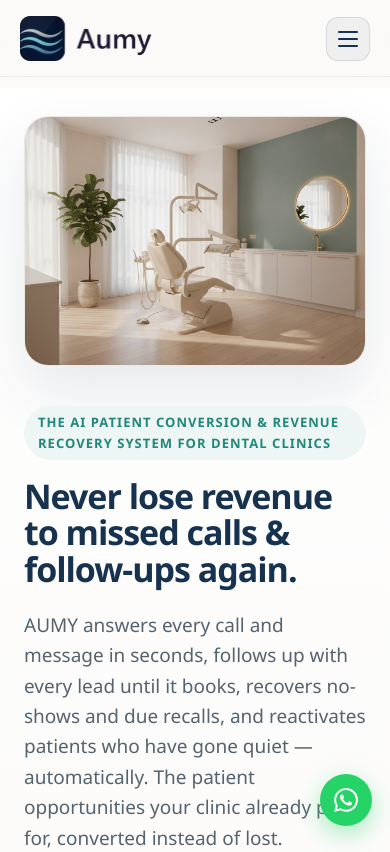
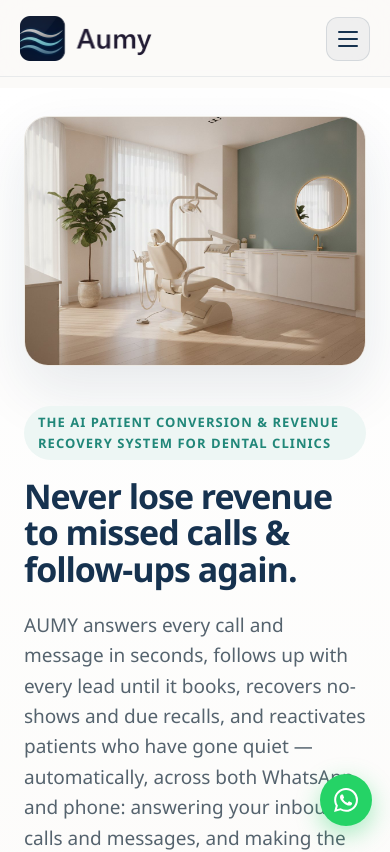
Before and after one commit to aaumai/aumai-website, a React (Create React App) app: page / in a window 390 px wide. Shown: the top 852 px of the page. Built offline with nearby package versions, Linux system fonts and the light colour scheme.

Commit message:
Homepage copy: WhatsApp + phone channel positioning (inbound & outbound calls)
Jayesh's copy pass — hero sub and front-desk pillar now state AUMY works
across both WhatsApp and phone, answering inbound calls and making
outbound ones. Committed as-is to unblock the journey-pillar restructure.

```diff
--- a/src/pages/Home.js
+++ b/src/pages/Home.js
@@ -59,7 +59,7 @@ const pillars = [
   },
   {
     title: 'A front desk that never clocks out',
-    body: 'It all runs 24/7 — nights, Sundays, festival weeks — the way your sharpest receptionist would, without another hire. Your team walks in to a fuller calendar, not a longer to-do list.',
+    body: 'It all runs 24/7 — nights, Sundays, festival weeks — across WhatsApp and phone, taking your inbound calls and making the outbound ones, the way your sharpest receptionist would, without another hire. Your team walks in to a fuller calendar, not a longer to-do list.',
   },
 ];
 
@@ -122,8 +122,9 @@ const Home = () => {
             <p className="ch-hero-sub">
               AUMY answers every call and message in seconds, follows up with every lead until it books,
               recovers no-shows and due recalls, and reactivates patients who have gone quiet —
-              automatically. The patient opportunities your clinic already paid for, converted instead
-              of&nbsp;lost.
+              automatically, across both WhatsApp and phone: answering your inbound calls and messages,
+              and making the outbound calls too. The patient opportunities your clinic already paid for,
+              converted instead of&nbsp;lost.
             </p>
             <div className="ch-hero-cta">
               <Link to="/contact" className="ch-btn ch-btn-primary">
```
